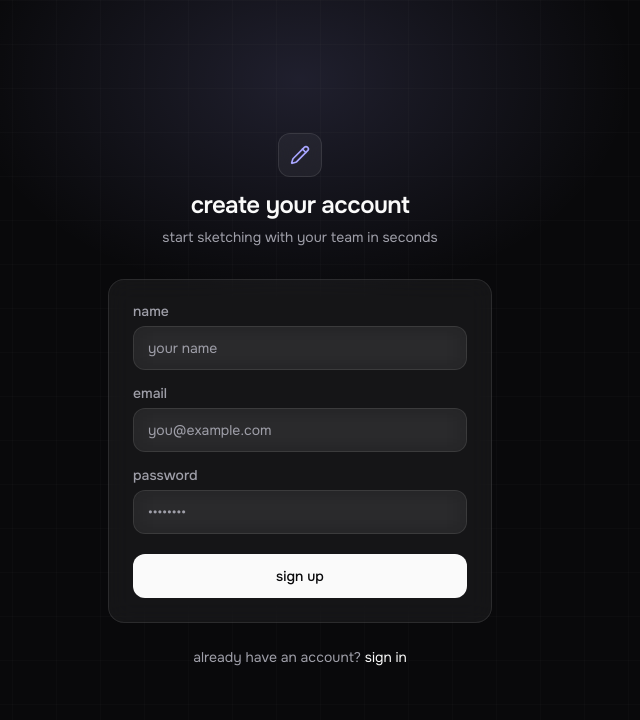
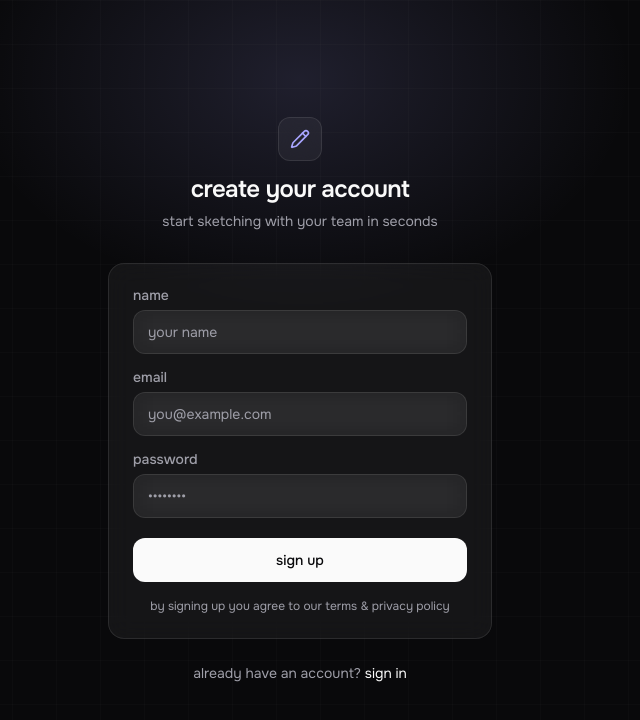
Before and after one commit to PDGamerSG/Exciladraw, a Next.js app in the folder apps/exciladraw-frontend/: page /signup in a window 1280 px wide. Shown: the top 720 px of the page, without its empty margins (340-980 px from the left). Built offline with nearby package versions, Linux system fonts and the light colour scheme.

Commit message:
Redesigned the signup page ui

```diff
--- a/apps/exciladraw-frontend/components/AuthPage.tsx
+++ b/apps/exciladraw-frontend/components/AuthPage.tsx
@@ -132,6 +132,12 @@ export function AuthPage({ isSignin }: { isSignin: boolean }) {
                         {loading && <Loader2 className="h-4 w-4 animate-spin" />}
                         {isSignin ? "sign in" : "sign up"}
                     </button>
+
+                    {!isSignin && (
+                        <p className="text-center text-xs text-muted-foreground">
+                            by signing up you agree to our terms & privacy policy
+                        </p>
+                    )}
                 </form>
 
                 <p className="mt-6 text-center text-sm text-muted-foreground">
```
